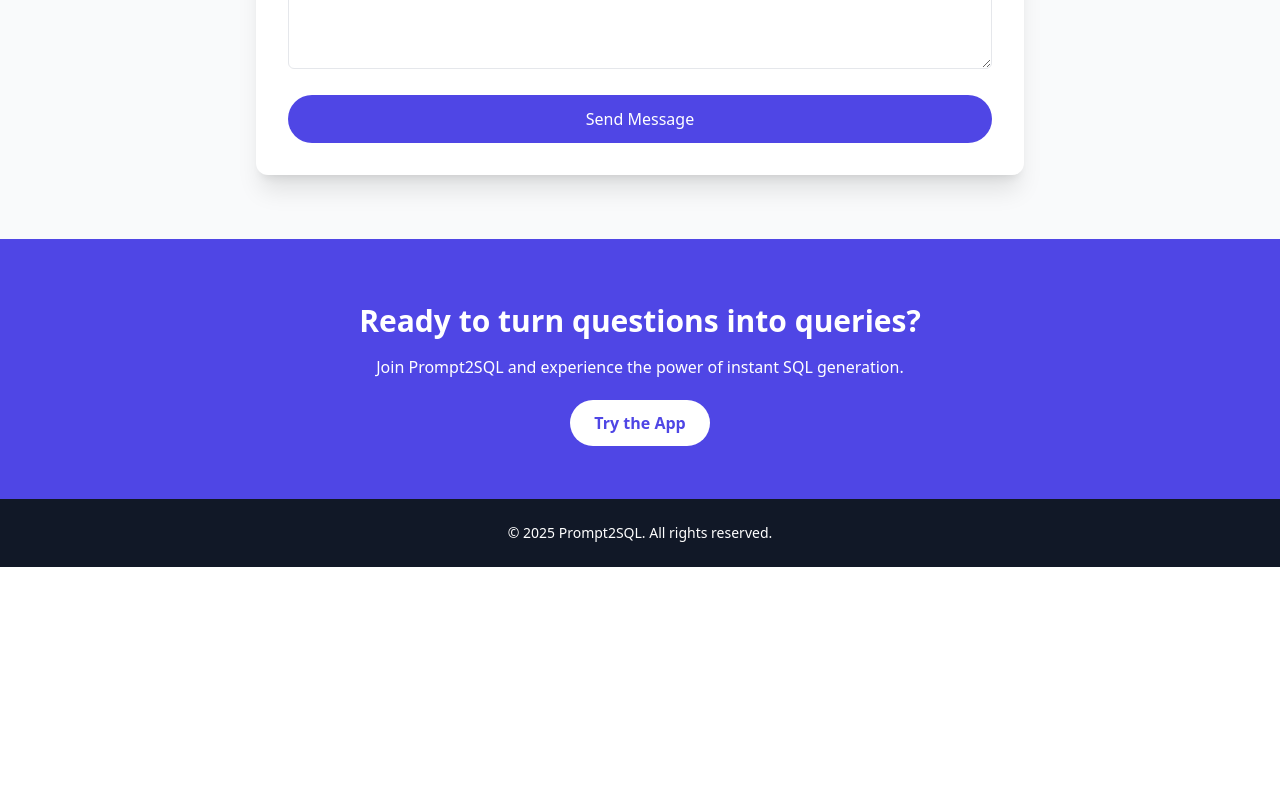
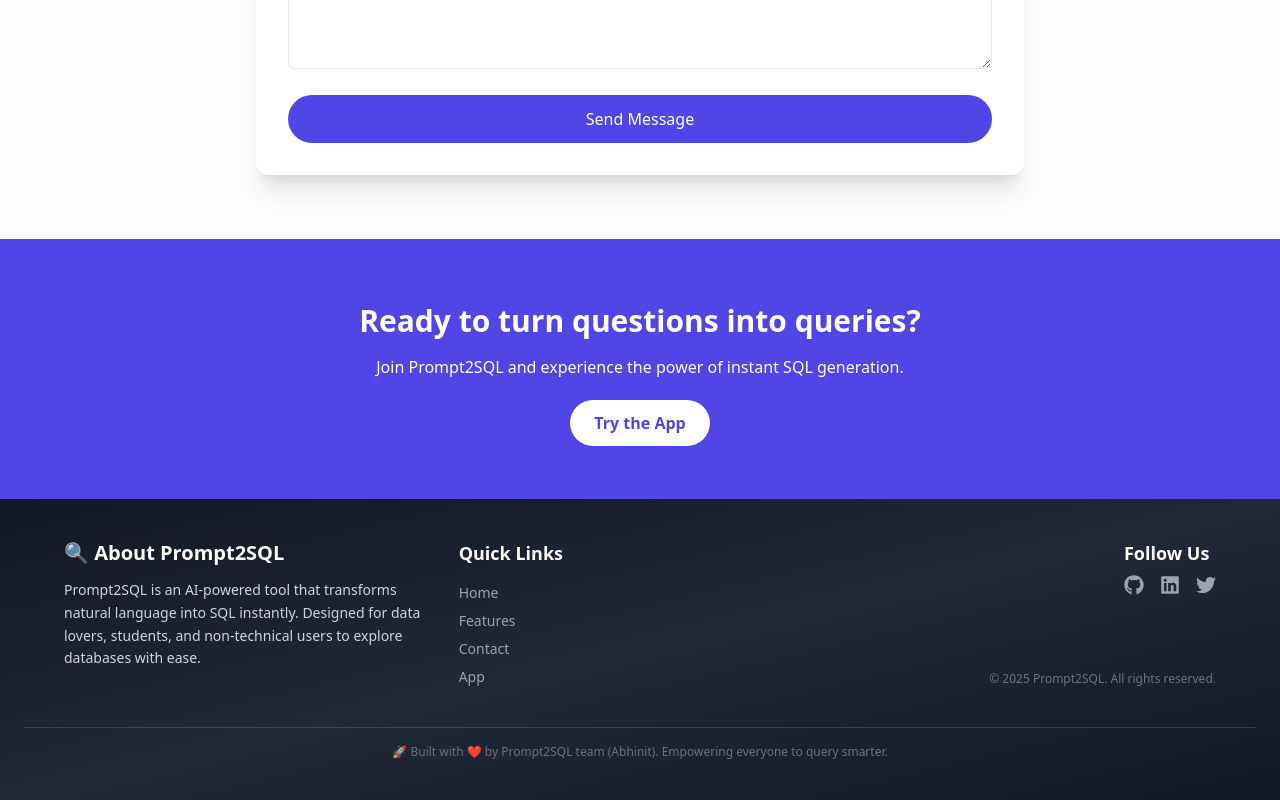
Before and after one commit to abhinit1999/SQLgenie, a React (Vite) app: page / in a window 1280 px wide. Shown: the part 3757-4557 px from the top of the page. Before the commit the page ends 4324 px from the top, so only its background shows below. Built offline with nearby package versions, Linux system fonts and the light colour scheme.

Commit message:
added pricing and modified the footer

```diff
--- a/package.json
+++ b/package.json
@@ -14,6 +14,7 @@
     "framer-motion": "^12.23.12",
     "react": "^19.1.0",
     "react-dom": "^19.1.0",
+    "react-icons": "^5.5.0",
     "react-router-dom": "^7.7.1",
     "react-simple-typewriter": "^5.0.1"
   },
--- a/src/components/Footer.jsx
+++ b/src/components/Footer.jsx
@@ -1,7 +1,53 @@
+import { FaGithub, FaLinkedin, FaTwitter } from "react-icons/fa";
+import { Link } from "react-router-dom";
+
 export default function Footer() {
   return (
-    <footer className="bg-gray-900 text-white text-center py-6">
-      <p className="text-sm">&copy; {new Date().getFullYear()} Prompt2SQL. All rights reserved.</p>
+    <footer className="bg-gradient-to-br from-gray-900 via-gray-800 to-gray-900 text-white py-10 px-6">
+      <div className="max-w-6xl mx-auto grid grid-cols-1 md:grid-cols-3 gap-8">
+        {/* About Section */}
+        <div>
+          <h2 className="text-xl font-bold mb-3">🔍 About Prompt2SQL</h2>
+          <p className="text-gray-300 text-sm leading-relaxed">
+            Prompt2SQL is an AI-powered tool that transforms natural language into SQL instantly. Designed for data lovers, students, and non-technical users to explore databases with ease.
+          </p>
+        </div>
+
+        {/* Navigation Links */}
+        <div className="flex flex-col space-y-2 text-sm">
+          <h3 className="text-lg font-semibold mb-2">Quick Links</h3>
+          <Link to="/" className="text-gray-400 hover:text-white">Home</Link>
+          <Link to="#features" className="text-gray-400 hover:text-white">Features</Link>
+          <Link to="#faq" className="text-gray-400 hover:text-white">Contact</Link>
+          <a href="https://promptsql.streamlit.app/" target="_blank" rel="noopener noreferrer" className="text-gray-400 hover:text-white">App</a>
+        </div>
+
+        {/* Social Media Icons */}
+        <div className="flex flex-col items-start md:items-end justify-between">
+          <div>
+            <h3 className="text-lg font-semibold mb-2">Follow Us</h3>
+            <div className="flex space-x-4 text-xl">
+              <a href="https://github.com/abhinit1999" target="_blank" rel="noopener noreferrer" className="text-gray-400 hover:text-white">
+                <FaGithub />
+              </a>
+              <a href="https://linkedin.com/in/abhinit-kumar-singh-325325148/" target="_blank" rel="noopener noreferrer" className="text-gray-400 hover:text-white">
+                <FaLinkedin />
+              </a>
+              <a href="https://twitter.com/" target="_blank" rel="noopener noreferrer" className="text-gray-400 hover:text-white">
+                <FaTwitter />
+              </a>
+            </div>
+          </div>
+          <p className="text-xs text-gray-500 mt-4 md:mt-10">
+            &copy; {new Date().getFullYear()} Prompt2SQL. All rights reserved.
+          </p>
+        </div>
+      </div>
+
+      {/* Bottom Divider */}
+      <div className="border-t border-gray-700 mt-10 pt-4 text-center text-xs text-gray-500">
+        🚀 Built with ❤️ by Prompt2SQL team (Abhinit). Empowering everyone to query smarter.
+      </div>
     </footer>
   );
 }
--- a/src/components/Pricing.jsx
+++ b/src/components/Pricing.jsx
@@ -14,7 +14,7 @@
             </p>
             <p className="text-2xl font-bold mb-4">
               {tier === 'Free' && '₹0/mo'}
-              {tier === 'Pro' && '₹999/mo'}
+              {tier === 'Pro' && '₹6999/mo'}
               {tier === 'Enterprise' && 'Contact Us'}
             </p>
             <button className="bg-indigo-600 text-white px-4 py-2 rounded-full w-full hover:bg-indigo-700">
--- a/tailwind.config.js
+++ b/tailwind.config.js
@@ -15,6 +15,12 @@
     lightText: '#111827',
     darkText: '#F3F4F6',
     borderGray: '#E5E7EB',
+    lightBg: "#fdfdfd",
+    lightText: "#333",
+    darkBg: "#0e0e0e",
+    darkText: "#fff",
+    primary: "#6366f1",
+
   },
 }
   },
```
Also changed, not shown: 1 other file (tests, documents, lock files or other folders).
